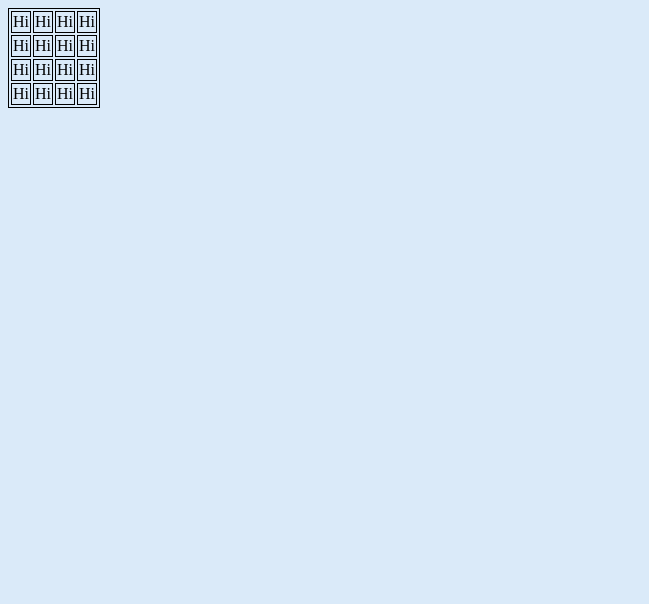
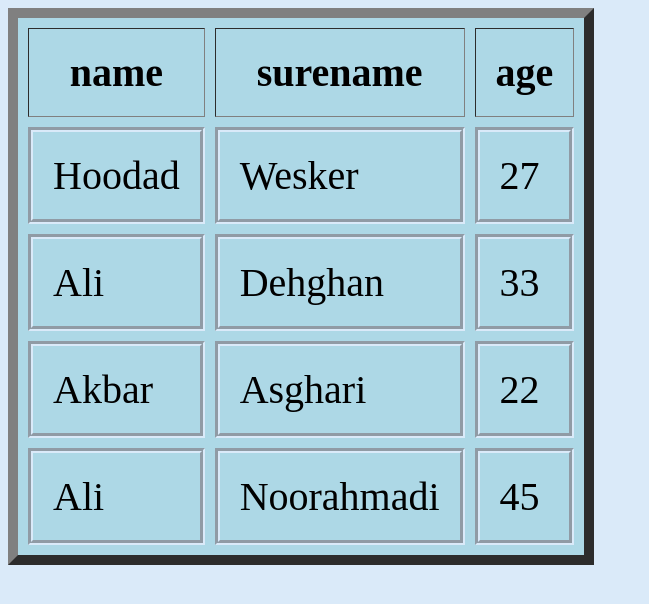
Before and after one commit to hoodaddeveloper/Git-Remote-Control, a plain HTML site: page JavaScript-Sandbox/W3schools-Tutorials/HTML/index2.html in a window 1280 px wide. Shown: the whole page, without its empty margins (0-649 px from the left). Drawn offline with Linux system fonts and the light colour scheme.

Commit message:
Tables in HTML

```diff
--- a/JavaScript-Sandbox/W3schools-Tutorials/HTML/index2.html
+++ b/JavaScript-Sandbox/W3schools-Tutorials/HTML/index2.html
@@ -9,41 +9,41 @@
   <style>
     body {
       background-color: #daeaf9;
+      font-size: 40px;
     }
-
-    table, td {
-      border: 1px solid;
-      padding: 10;
+    td {
+      border: 5px groove #daeaf9;
     }
   </style>
 </head>
 
 <body>
   <!-- Tables in HTML -->
-  <table>
+  <table bgcolor="lightblue" cellpadding="20" width="500" border="10" height="300" cellspacing="10">
     <tr>
-      <td>Hi</td>
-      <td>Hi</td>
-      <td>Hi</td>
-      <td>Hi</td>
+      <th>name</th>
+      <th>surename</th>
+      <th>age</th>
     </tr>
     <tr>
-      <td>Hi</td>
-      <td>Hi</td>
-      <td>Hi</td>
-      <td>Hi</td>
+      <td>Hoodad</td>
+      <td>Wesker</td>
+      <td>27</td>
     </tr>
     <tr>
-      <td>Hi</td>
-      <td>Hi</td>
-      <td>Hi</td>
-      <td>Hi</td>
+      <td>Ali</td>
+      <td>Dehghan</td>
+      <td>33</td>
     </tr>
     <tr>
-      <td>Hi</td>
-      <td>Hi</td>
-      <td>Hi</td>
-      <td>Hi</td>
+      <td>Akbar</td>
+      <td>Asghari</td>
+      <td>22</td>
+    </tr>
+    <tr>
+      <td>Ali</td>
+      <td>Noorahmadi</td>
+      <td>45</td>
     </tr>
   </table>
 </body>
```
